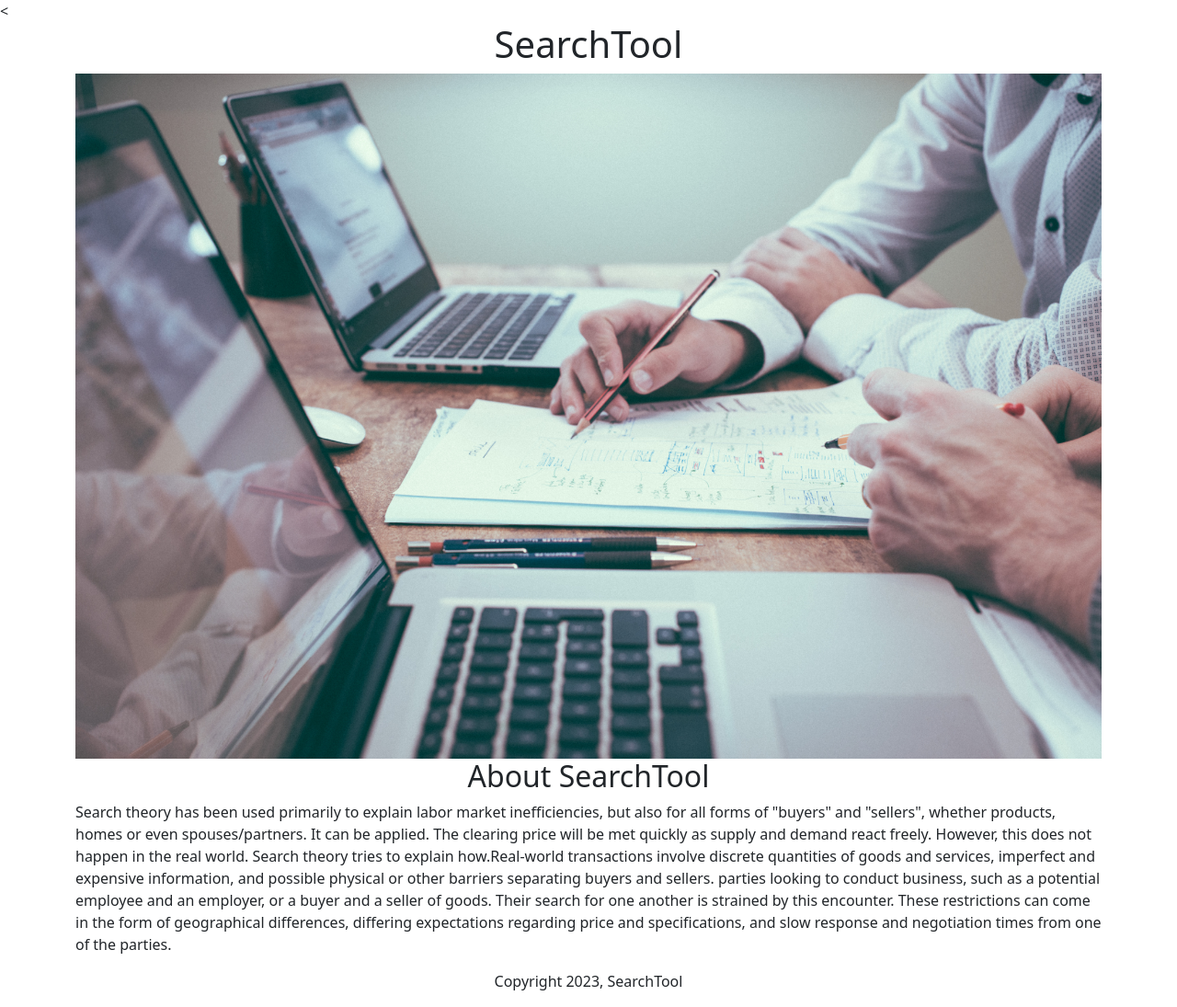
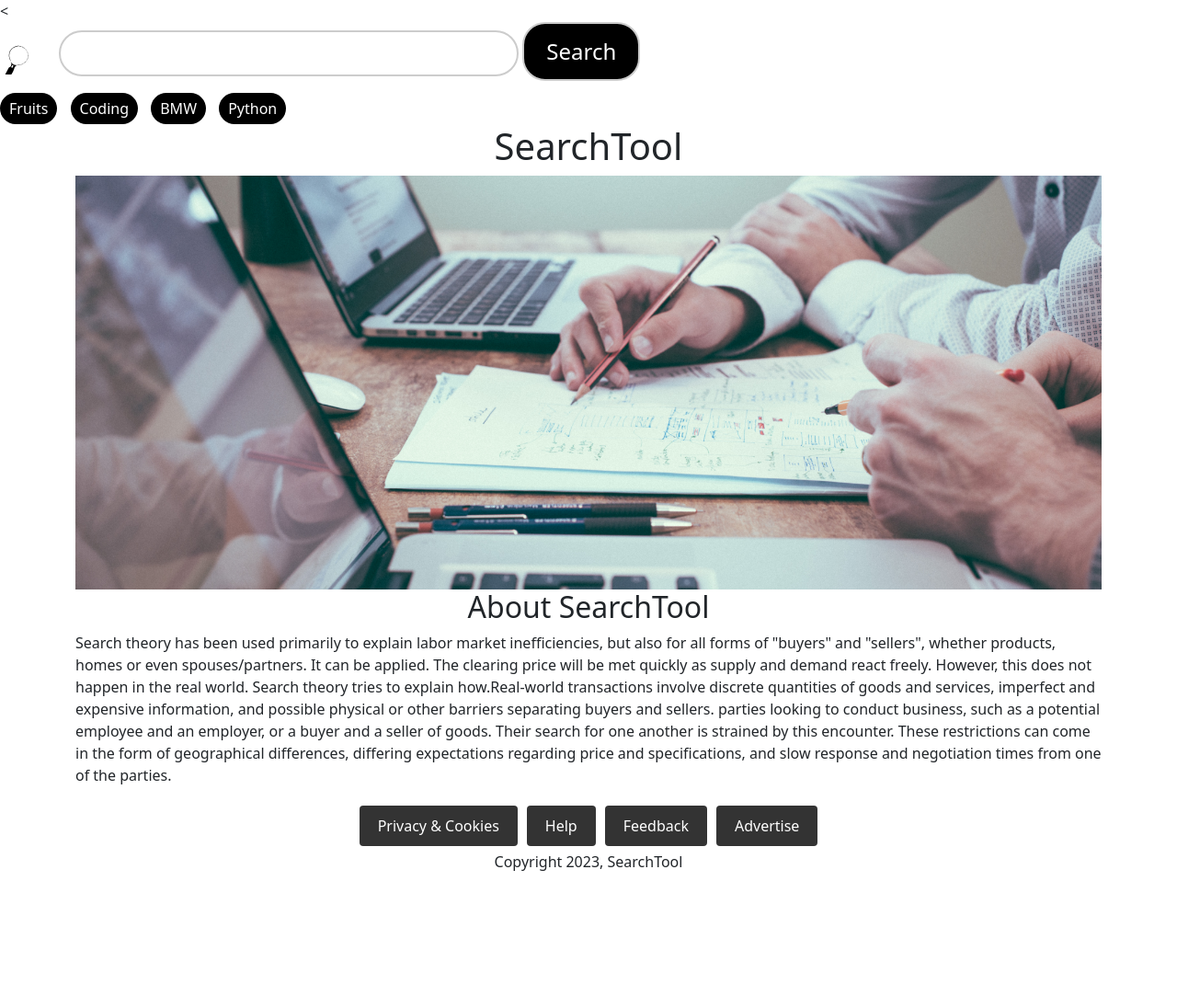
Before and after one commit to Vidya2000/SearchTool, a Python web app: template templates/home.html in a window 1280 px wide. Shown: the whole page at 92% size. After the commit the page ends 947 px from the top, so only its background shows below. Run offline with Jinja, Linux system fonts and the light colour scheme; the template is opened without the code that fills it, so the values that code supplies are empty.

Commit message:
Added Search tags

```diff
--- /dev/null
+++ b/templates/footer.html
@@ -0,0 +1,25 @@
+<footer>
+  <div class="footer-menu">
+    <a class="footer-item" href="privacy.html">Privacy & Cookies</a>
+    <a class="footer-item" href="help.html">Help</a>
+    <a class="footer-item" href="feedback.html">Feedback</a>
+    <a class="footer-item" href="advertise.html">Advertise</a>
+  </div>
+</footer>
+
+<style>
+  .footer-menu {
+    display: flex;
+    justify-content: center;
+  }
+
+  .footer-item {
+    display: inline-block;
+    padding: 10px 20px;
+    background-color: #333;
+    margin: 5px;
+    text-decoration: none;
+    color: #fff;
+    border-radius: 4px;
+  }
+</style>
--- a/templates/home.html
+++ b/templates/home.html
@@ -5,8 +5,16 @@
     <meta charset="utf-8">
     <meta name="viewport" content="width=device-width, initial-scale=1">
     <<link href="https://cdn.jsdelivr.net/npm/bootstrap@5.3.0-alpha3/dist/css/bootstrap.min.css" rel="stylesheet" integrity="sha384-KK94CHFLLe+nY2dmCWGMq91rCGa5gtU4mk92HdvYe+M/SXH301p5ILy+dN9+nJOZ" crossorigin="anonymous">
+      <style>
+      #Search {
+        height:450px;
+        width: 100%;
+        object-fit:cover;
+      }
+    </style>
   </head>
   <body>
+    {% include 'nav.html' %}
     <div class = "container">
     <h1 class = "text-center">SearchTool</h1>
     <img id="Search" class="img-fluid" src="https://searchtool.vidyagms9634.repl.co/static/Search.jpg" height = "320">
@@ -15,6 +23,7 @@
 Search theory has been used primarily to explain labor market inefficiencies, but also for all forms of "buyers" and "sellers", whether products, homes or even spouses/partners. It can be applied. The clearing price will be met quickly as supply and demand react freely. However, this does not happen in the real world. Search theory tries to explain how.Real-world transactions involve discrete quantities of goods and services, imperfect and expensive information, and possible physical or other barriers separating buyers and sellers. parties looking to conduct business, such as a potential employee and an employer, or a buyer and a seller of goods. Their search for one another is strained by this encounter. These restrictions can come in the form of geographical differences, differing expectations regarding price and specifications, and slow response and negotiation times from one of the parties.
     </p>
       <div style="text-align:center">
+        {% include 'footer.html' %}
         <p>Copyright 2023, SearchTool</p>
   </body>
 </html>
--- /dev/null
+++ b/templates/nav.html
@@ -0,0 +1,66 @@
+<form id="searchform" class="search2" method="get" action="source.html">
+  <div>
+    <label for="test">
+      <img src="/static/searchh.svg" alt="Search Icon" width="60" height="60">
+    </label>
+    <input class="search2" id="test" type="text" name="search" size="30" maxlength="255">
+    <input type="submit" value="Search">
+  </div>
+</form>
+
+<div id="tags">
+  <span class="tag">Fruits</span>
+  <span class="tag">Coding</span>
+  <span class="tag">BMW</span>
+  <span class="tag">Python</span>
+</div>
+
+<style>
+  #test {
+    width: 500px;
+    height: 50px;
+    font-size: 20px;
+    padding: 10px;
+    border-radius: 25px;
+    border: 2px solid #ccc;
+  }
+
+  input[type="submit"] {
+    font-size: 24px;
+    padding: 12px 24px;
+    border-radius: 25px;
+    border: 2px solid #ccc;
+    background-color: black; /* set the background color to black */
+    color: white; /* set the font color to white */
+    cursor: pointer;
+  }
+
+  #tags {
+    margin-top: 10px;
+  }
+
+  .tag {
+    display: inline-block;
+    padding: 5px 10px;
+    margin-right: 10px;
+    background-color: black;
+    border-radius: 25px;
+    font-size: 16px;
+    color: white;
+    cursor: pointer;
+  }
+</style>
+
+<script>
+  function search() {
+    var query = document.getElementById("test").value;
+    window.location.href = "https://www.google.com/search?q=" + query;
+  }
+
+  document.getElementById("test").addEventListener("keydown", function(event) {
+    if (event.keyCode === 13) {
+      event.preventDefault();
+      search();
+    }
+  });
+</script>
```
Also changed, not shown: static/searchh.svg (added).
